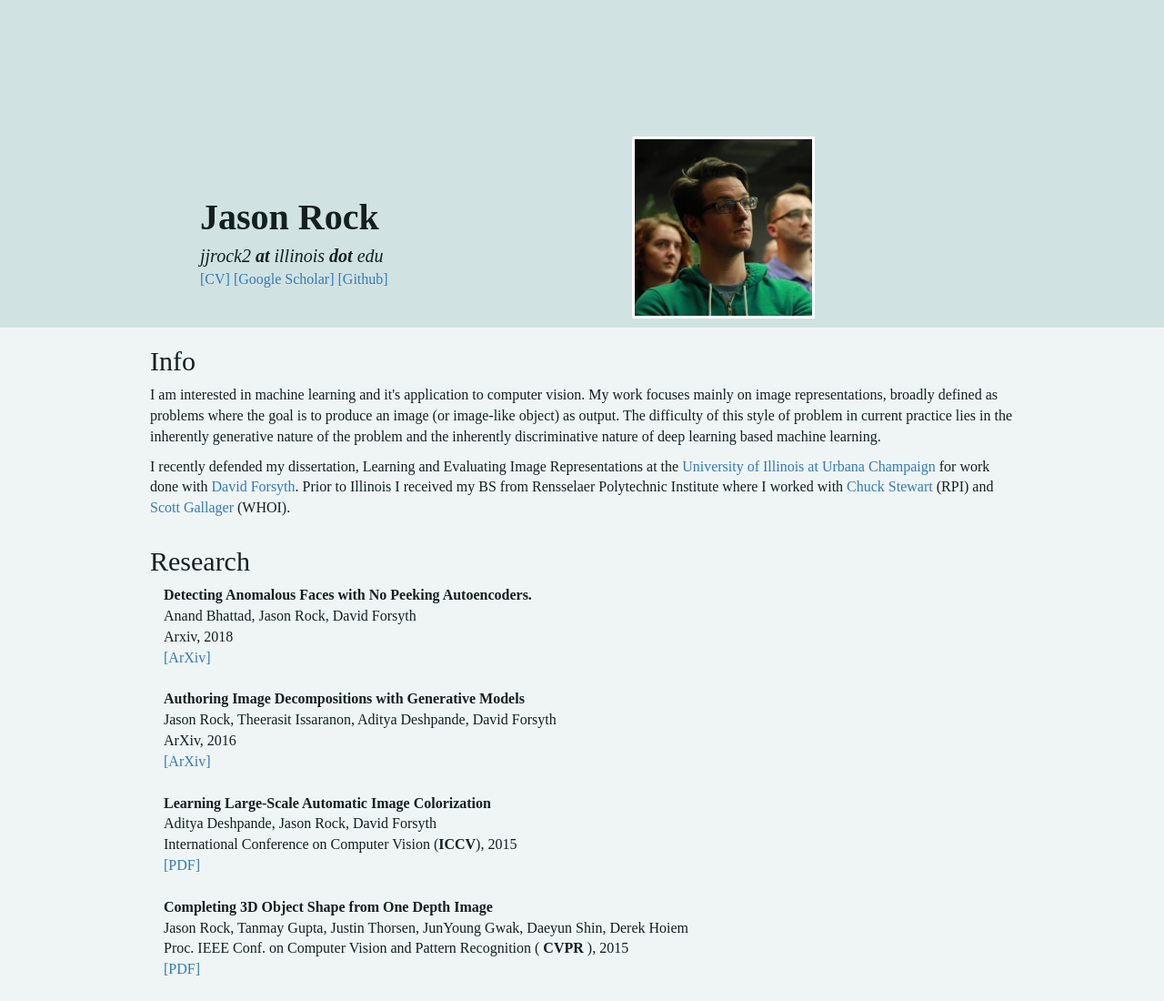
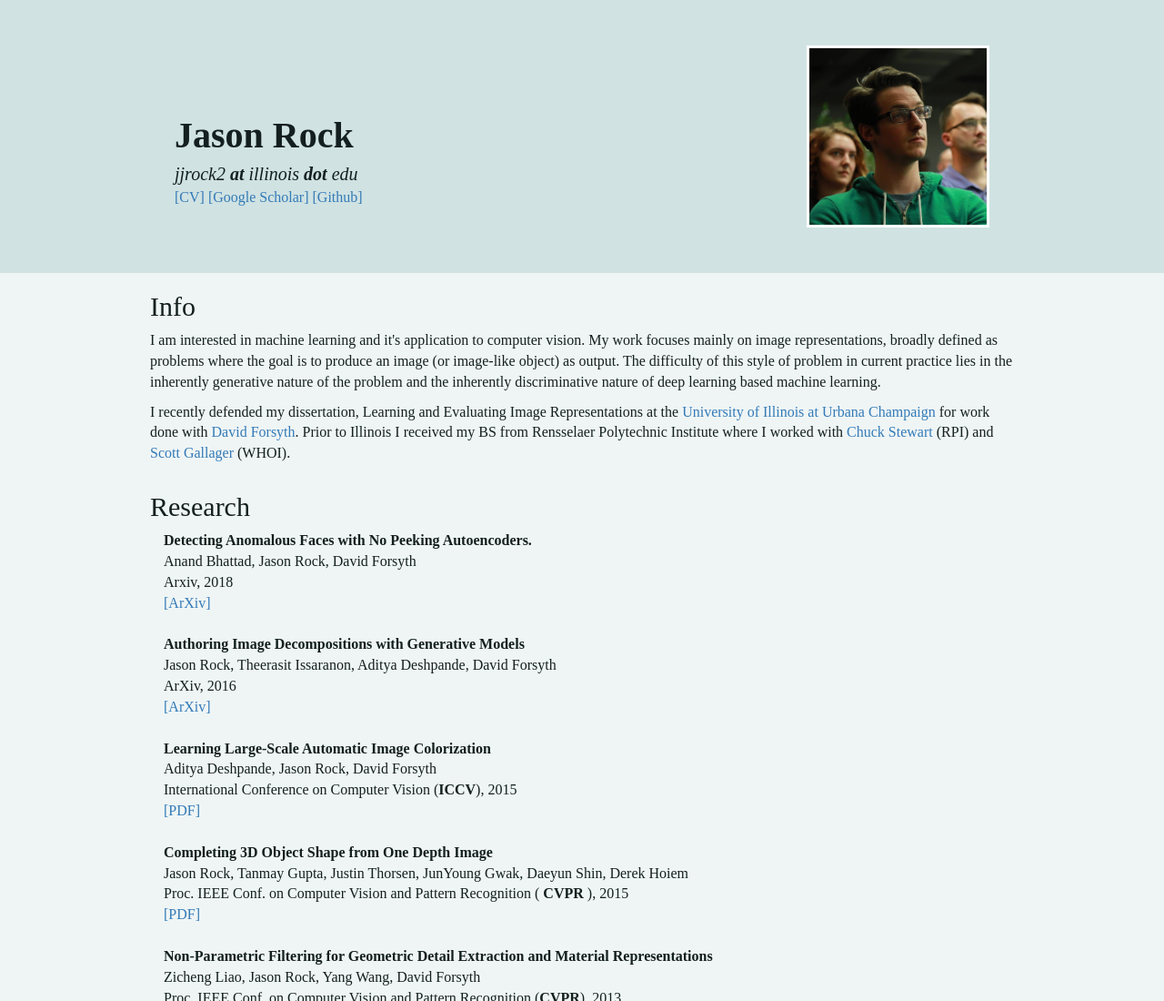
Before and after one commit to jrock08/jrock08.github.io, a plain HTML site: page index.html in a window 1280 px wide. Shown: the top 1100 px of the page at 91% size. Drawn offline with nearby package versions, Linux system fonts and the light colour scheme.

Commit message:
fixes header image overlapping

```diff
--- a/index.html
+++ b/index.html
@@ -24,17 +24,20 @@
       }
       #header {
         width: 100%;
-        height: 360px;
+        height: 300px;
         background-color: #d0e2e2;
+        min-width:700px;
+        padding: 50px 0;
         /*background-color: #F0EAD6*/
         /* background-color: #b30000; */
         /* background-color: #CCC; */
       }
       #header-inner {
-        position: absolute;
+        margin: auto;
+        /*position: absolute;*/
         width: 70%;
-        left: 0%;
-        top: 150px;
+        /*left: 0%;*/
+        /*top: 150px;*/
       }
       .img-me {
         border: 3px solid white;
@@ -42,8 +45,7 @@
         height: 200px;
       }
       .header-text {
-        margin-top: 60px;
-        margin-left: 220px;
+        padding: 70px 0;
       }
       .header-text-name {
         font-weight: bold;
```
